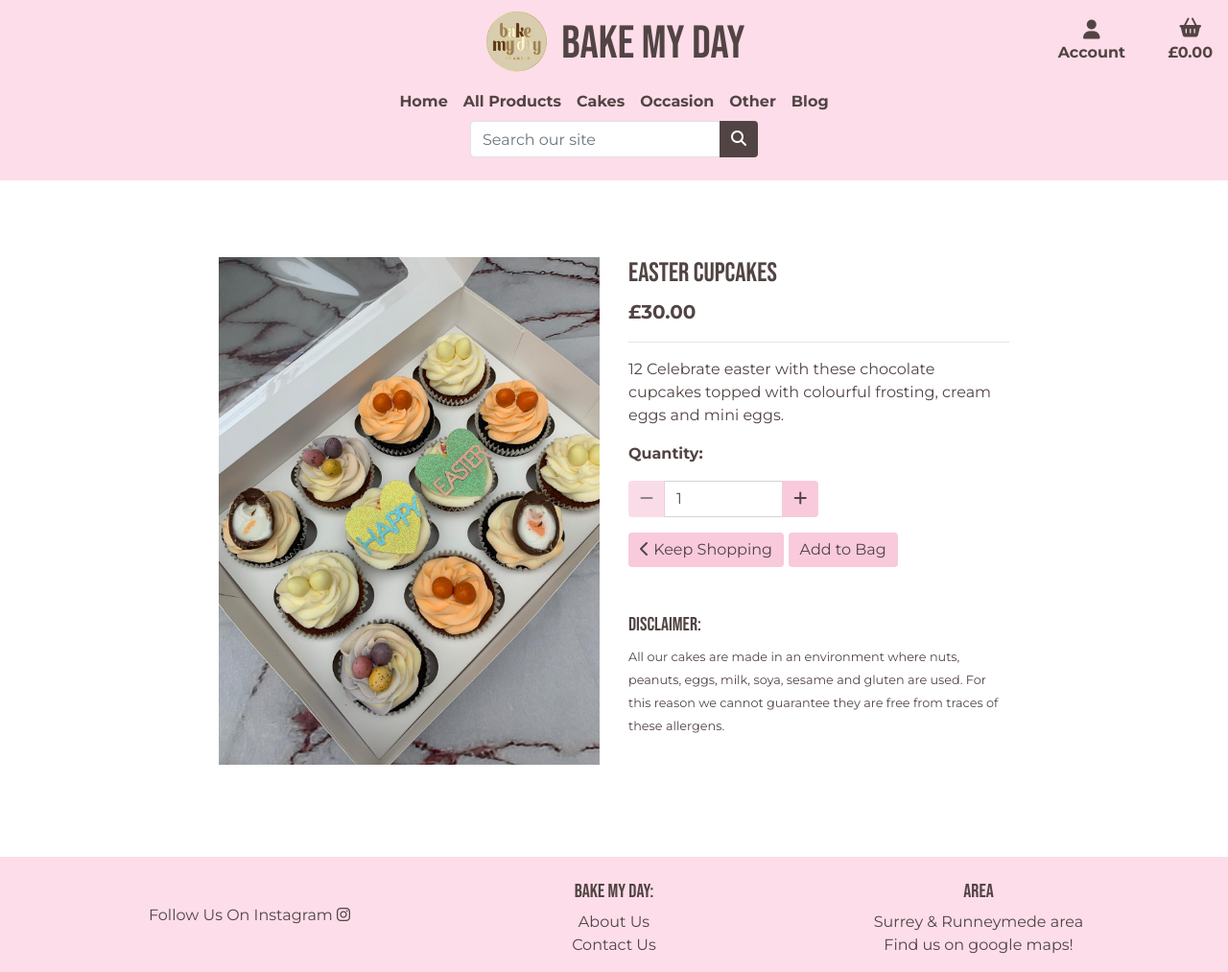
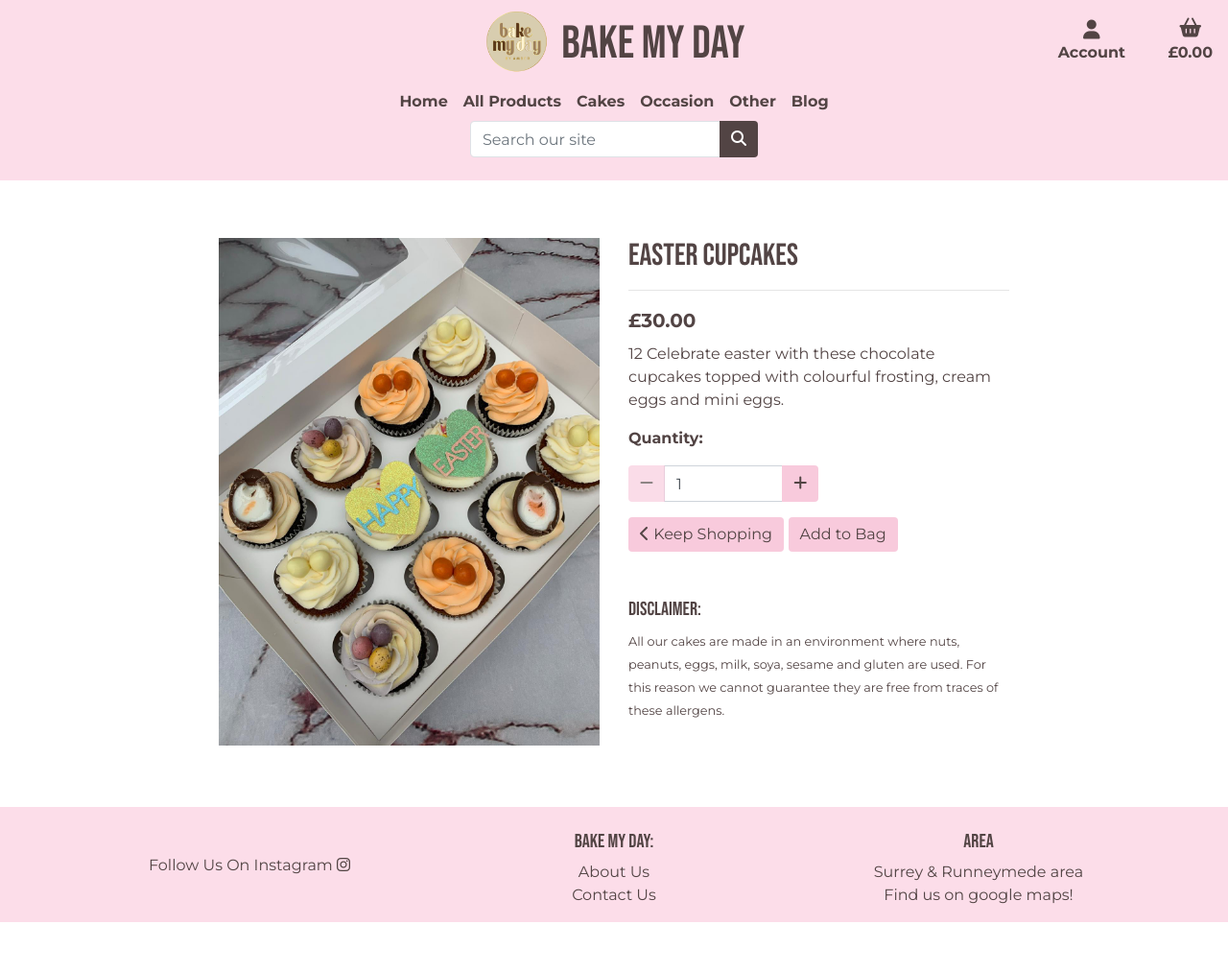
Before and after one commit to Alicepinch/bakemyday, a Django app: page /products/6/ in a window 1280 px wide. Shown: the whole page at 96% size. After the commit the page ends 961 px from the top, so only its background shows below. Run offline with Django 3.2, Linux system fonts and the light colour scheme; data comes from the database, SQL or seed files in the repository; parts of the project's set-up code (start-up, migrations or seed data) failed here and were passed over; some libraries are stand-ins or nearby versions.

Commit message:
Small changes made to product detail page, confirmation email reworded

```diff
--- a/products/templates/products/product-detail.html
+++ b/products/templates/products/product-detail.html
@@ -2,7 +2,7 @@
 {% endblock %}
 
 {% block content %}
-<div class="container-fluid header-container pb-5">
+<div class="container-fluid product-header-container pb-3">
   <div class="row">
     <div class="col-12 col-md-6 col-lg-4 offset-lg-2">
       <div class="image-container my-5">
@@ -27,11 +27,11 @@
     </div>
     <div class="col-12 col-md-6 col-lg-4">
       <div class="mb-5 mt-md-5">
-        <h3 class="mb-0 page-headline">{{ product.name }}</h3>
-        <p class="lead mb-0 pt-2 text-left font-weight-bold">
+        <h2 class="mb-0 page-headline">{{ product.name }}</h2>
+        <hr />
+        <p class="lead mb-0 pb-2 text-left font-weight-bold">
           £{{ product.price }}
         </p>
-        <hr />
         <p class="mb-0">{{ product.description }}</p>
         <!---Templating not displaying correct things currently--->
         <form
```
Also changed, not shown: checkout/templates/checkout/confirmation_emails/confirmation_email_body.txt (+4 -5 lines).
